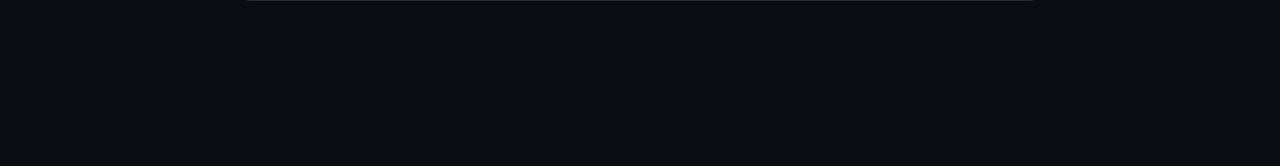
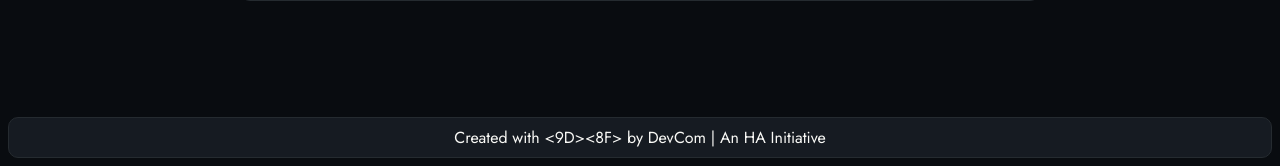
Before and after one commit to DevCom-IITB/mrsp, a Django app: page /mrsp/ in a window 1280 px wide. Shown: the part 634-800 px from the top of the page. Run offline with Django 3.2, Linux system fonts and the light colour scheme; the visitor is signed in with stand-in values (Sample User, id 1); data that the repository does not hold is empty.

Commit message:
Added made with love by devcom in the footer

```diff
--- a/static/stylesheets/index.css
+++ b/static/stylesheets/index.css
@@ -53,6 +53,19 @@
 
 h1, h2, h3, h4, h5, h6 {
   font-weight: 500; }
+
+.madeby {
+    background: var(--form-bg);
+    border: 1px solid var(--border-color);
+    border-radius: var(--border-radius);
+    position: fixed;
+    bottom: 0;
+    left: 0;
+    right: 0;
+    margin: 8px;
+    padding: 8px 8px;
+    text-align: center;
+}
 
 nav {
   margin: 0;
--- a/templates/portal/index0.html
+++ b/templates/portal/index0.html
@@ -52,7 +52,14 @@
                 </form>
             </main>
         {% endblock %}
-
+        <div class="spacing"></div>
+            <div class="madeby">
+                <div class="text">
+                    Created with <E2><9D><A4><EF><B8><8F> by DevCom
+                    | An HA Initiative
+                </div>
+            </div>
+        </div>
         {% block script %}
         {% endblock %}
 
```
